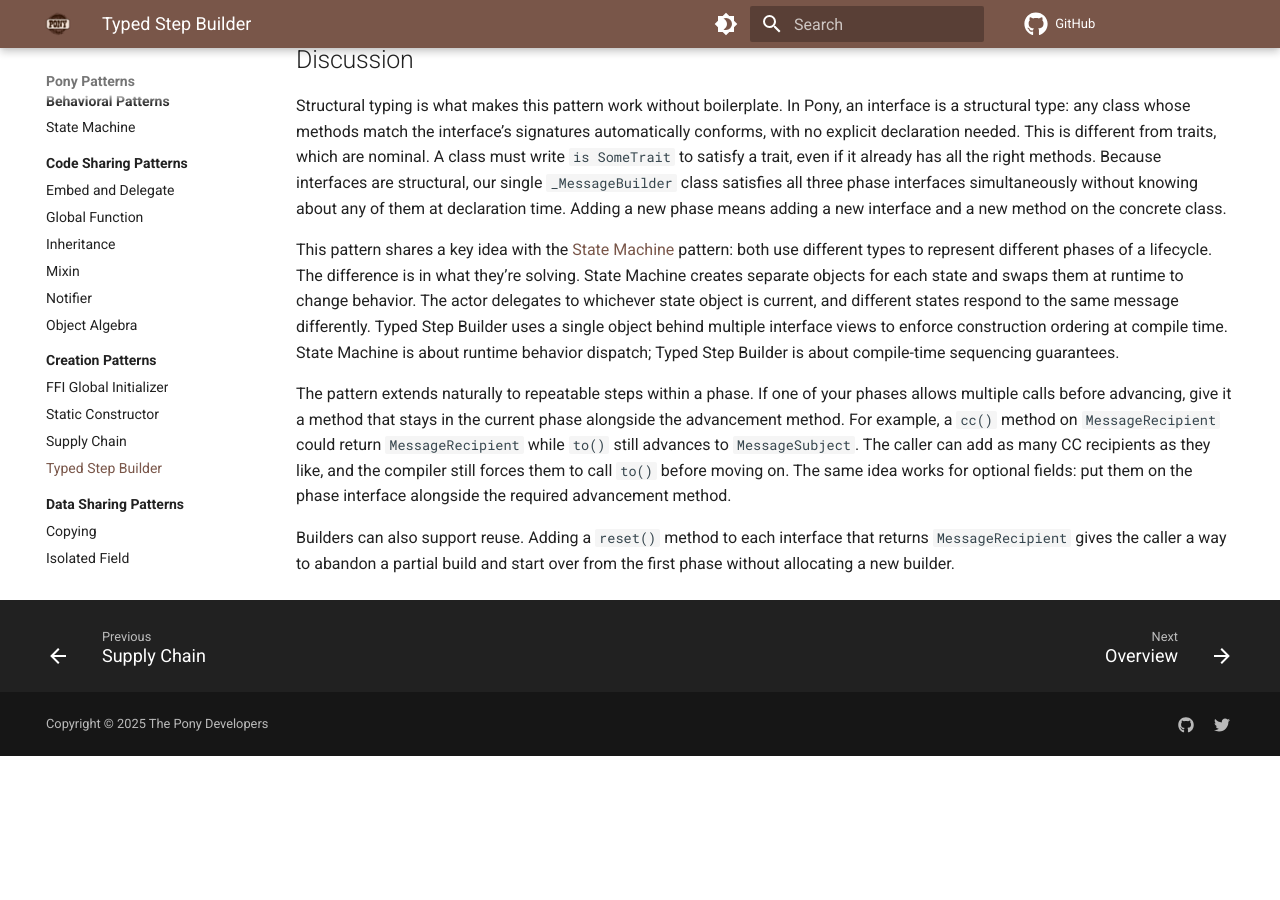
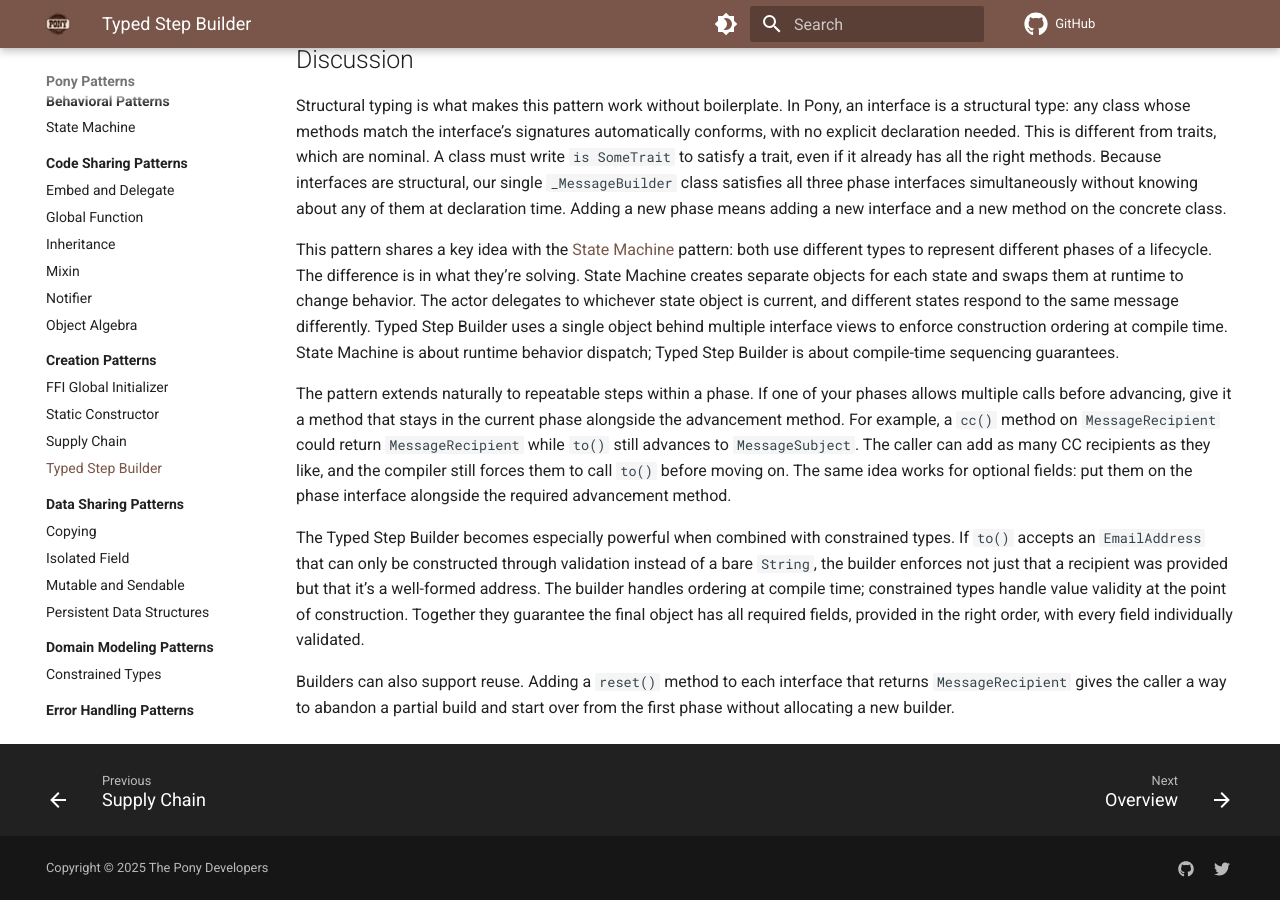
Before and after one commit to ponylang/pony-patterns, an MkDocs documentation site: the page built from docs/creation/typed-step-builder.md, in a window 1280 px wide and 900 px high, scrolled down 3203 px. Built offline with MkDocs 1.6.1 and Material for MkDocs 9.7.7, drawn with Linux system fonts in a browser that asks for light colours; comment, search, counter and statistics services are not loaded; before the commit the page ends 3959 px from its top, so only the background shows below that.

Commit message:
Mention synergy with constrained types in Discussion
Typed Step Builder handles ordering; constrained types handle value
validity. Together they give comprehensive construction guarantees.

```diff
--- a/docs/creation/typed-step-builder.md
+++ b/docs/creation/typed-step-builder.md
@@ -153,4 +153,6 @@ This pattern shares a key idea with the [State Machine](../behavioral/state-mach
 
 The pattern extends naturally to repeatable steps within a phase. If one of your phases allows multiple calls before advancing, give it a method that stays in the current phase alongside the advancement method. For example, a `cc()` method on `MessageRecipient` could return `MessageRecipient` while `to()` still advances to `MessageSubject`. The caller can add as many CC recipients as they like, and the compiler still forces them to call `to()` before moving on. The same idea works for optional fields: put them on the phase interface alongside the required advancement method.
 
+The Typed Step Builder becomes especially powerful when combined with constrained types. If `to()` accepts an `EmailAddress` that can only be constructed through validation instead of a bare `String`, the builder enforces not just that a recipient was provided but that it's a well-formed address. The builder handles ordering at compile time; constrained types handle value validity at the point of construction. Together they guarantee the final object has all required fields, provided in the right order, with every field individually validated.
+
 Builders can also support reuse. Adding a `reset()` method to each interface that returns `MessageRecipient` gives the caller a way to abandon a partial build and start over from the first phase without allocating a new builder.
```
